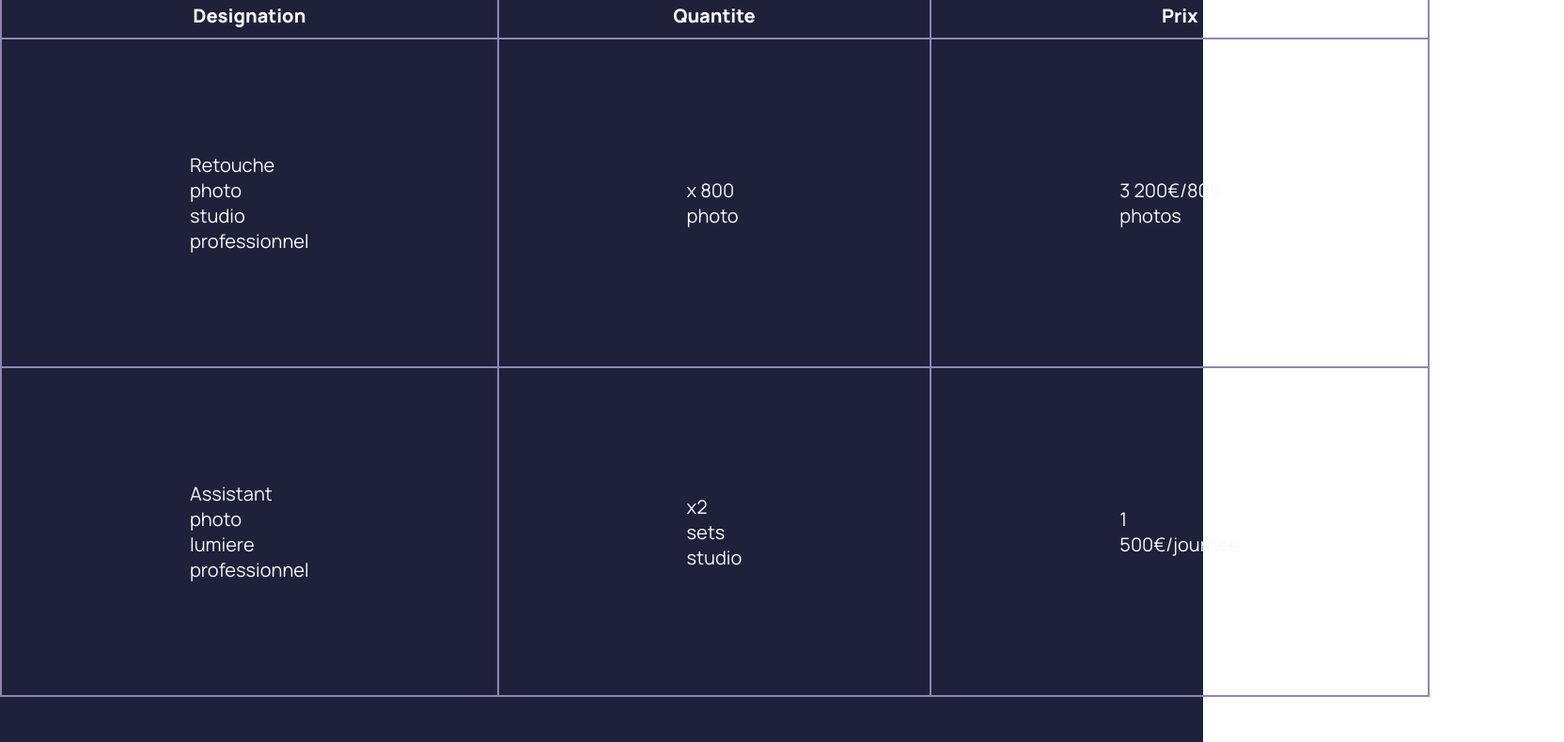
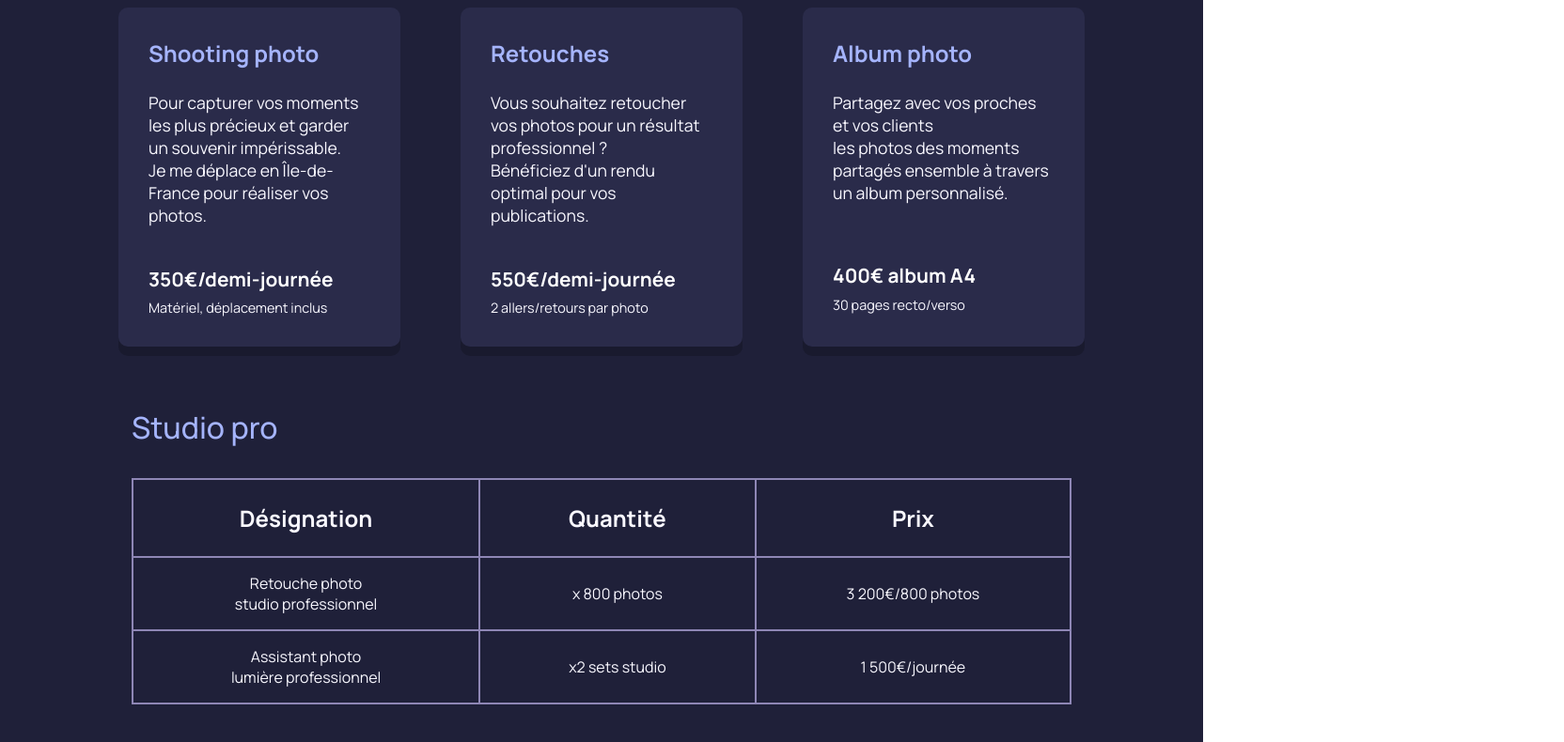
Before and after one commit to AxelPj/Web, a plain HTML site: page robbie_lens/tarifs.html in a window 1280 px wide. Shown: the part 254-1044 px from the top of the page at 94% size, 1664 px wide, since content can reach past the window. Drawn offline with Linux system fonts and the light colour scheme.

Commit message:
site terminer

```diff
--- a/robbie_lens/style/style.css
+++ b/robbie_lens/style/style.css
@@ -13,59 +13,76 @@
 header {
     top: 0;
     left: 0;
-    background-color: white;
     width: 100%;
     display: flex;
     flex-direction: column;
     justify-content: center;
     height: 70px;
+    padding: 10px 5px 0px 20px;
 }
 
-main {
+.reseau
+{
+    display: flex;
+    padding: 10px 20px 0px 0px;
+    width: 100%;
+    justify-content: end;
+    gap: 1em;
+}
+main
+{
     min-width: 100%;
     max-width: 100%;
     width: 100%;
     background-color: #1F2039;
     margin: 0;
     padding: 0;
-/*     padding-top: 5em; */
 }
 
-footer {
+footer
+{
     display: flex;
     flex-direction: row;
+    padding: 10px 0px 10px 20px;
     bottom: 0;
     left: 0;
-    background-color: white;
     width: 100%;
     height: 30%;
-    justify-content: space-between;
 }
 
-footer a {
+footer a
+{
     padding-left: 10px;
 }
 
 /* ------------------------- */
 /* TYPOGRAPHIE               */
 /* ------------------------- */
-body {
+body
+{
     font-family: 'Manrope', sans-serif;
     color: #F9F8FF;
+    margin: 0;
+	min-height: 100vh;
+	display: grid;
+	grid-template-rows: auto 1fr auto;
 }
 
-h1, h2 {
+h1, h2
+{
     font-family: 'Montserrat', sans-serif;
 }
 
-h1 {
+h1
+{
     font-size: 3.5em;
     color: #A5B4FC;
     font-weight: normal;
     height: 3em;
 }
 
-h2, p, .liste-service {
+h2, p, .liste-service
+{
     background-color: #1F2039;
     color: #F9F8FF;
 }
@@ -82,13 +99,14 @@ em {
 /* ------------------------- */
 /* NAVIGATION                */
 /* ------------------------- */
-nav {
+nav
+{
     display: flex;
-    background-color: white;
     padding-left: 10px;
 }
 
-nav ul {
+nav ul
+{
     list-style: none;
     display: flex;
     flex-direction: row;
@@ -98,29 +116,34 @@ nav ul {
     font-size: 1.3em;
     font-family: 'Manrope', sans-serif;
     padding-right: 20px;
-    column-gap: 2%;
+    column-gap: 10%;
 }
 
-nav a {
+nav a
+{
     color: black;
     text-decoration: none;
     font-size: 1em;
     font-family: 'Manrope', sans-serif;
+
 }
 
-nav a:hover {
+nav a:hover
+{
     text-decoration: underline;
 }
 
 nav img:hover,
-footer a:hover {
+footer a:hover
+{
     opacity: 0.5;
 }
 
 /* ------------------------- */
 /* LIENS ET BOUTONS          */
 /* ------------------------- */
-.lien-degrade a {
+.lien-degrade a
+{
     font-family: 'Manrope', sans-serif;
     color: white;
     background: #8e86b5;
@@ -131,7 +154,8 @@ footer a:hover {
     display: inline-block;
 }
 
-.lien-degrade a:hover {
+.lien-degrade a:hover
+{
     background: linear-gradient(90deg, #696484, #8788BA);
 }
 
@@ -139,19 +163,23 @@ footer a:hover {
 /* SECTIONS COMMUNES         */
 /* ------------------------- */
 
-.contenu_a_propos, .p_photo {
+.contenu_a_propos, .p_photo
+{
     padding: 8em;
 }
 
-.contenu_a_propos h2 {
+.contenu_a_propos h2
+{
     margin-top: 50px;
 }
 
-.contenu_a_propos ul {
+.contenu_a_propos ul
+{
     margin-top: 20px;
 }
 
-.liste-service {
+.liste-service
+{
     list-style-position: inside;
 }
 
--- a/robbie_lens/style/tarif.css
+++ b/robbie_lens/style/tarif.css
@@ -5,31 +5,101 @@ main
     display: flex;
     flex-direction: column;
     align-items: center;
-    padding: 5em 0;
+    box-sizing: border-box;
+    width: 100%;
+    padding-bottom: 5em;
 }
+h2
+{
+    font-size: 4em;
+    font-weight: 400;
+    color: #A5B4FC;
+    margin-bottom: 2em;
+    width: 100%;
+    margin-top: 1em;
+    position: absolute;
+    top: 1.5em;
+    left: 30%;
+}
+.tarification-blocs
+{
+    display: flex;
+    gap: 4em;
+    justify-content: center;
+    width: 100%;
+    flex-wrap: wrap;
+    margin-bottom: 4em;
+    padding-top: 12em;
+}
+.tarification-blocs p
+{
+    background-color: #2A2B4A;
+}
+.tarification-blocs > div
+{
+    background-color: #2A2B4A;
+    padding: 2em;
+    border-radius: 10px;
+    box-shadow:  0 10px rgba(0,0,0,0.2);
+    max-width: 300px;
+    flex: 1 1 250px;
+}
+h3
+{
+    color: #A5B4FC;
+    padding-bottom: 1em;
+    font-size: 1.5em;
+}
+h4
+{
+    color: white;
+    padding-top: 2em;
+    font-size: 1.3em;
+    display: flex;
+}
+.tarif-album h4
+{
+    padding-top: 3em;
+}
+.petit-text
+{
+    padding-top: 0.5em;
+    font-size: 0.9em;
+}
+
+.tarification-table
+{
+    width: 100%;
+    max-width: 1000px;
+}
+
 table
 {
+    width: 100%;
     border-collapse: collapse;
-    margin: auto;
+    color: #F9F8FF;
 }
 td
 {
-    border: 2.5px solid #8e86b5;
-    padding: 6em 10em 6em 10em;
-    text-align: start;
-    font-size: 1.25em;
+    border: 2px solid #8e86b5;
+    padding: 1em;
+    font-size: 1.5em;
+    text-align: center;
 }
-thead  td
+
+thead td
 {
-    padding: 10px;
-    text-align: center;
-    font-weight: 1000;
+    font-weight: bold;
+}
+tbody td
+{
+    font-size: 1em;
 }
 caption
 {
-    font-size: 2.5em;
+    font-size: 2em;
     margin-bottom: 1em;
-    text-align: start;
     color: #A5B4FC;
     font-weight: 500;
+    text-align: left;
 }
--- a/robbie_lens/tarifs.html
+++ b/robbie_lens/tarifs.html
@@ -29,29 +29,70 @@
 			</nav>
         </header>
 <main>
+
+    <!-- Les 3 boîtes côte à côte -->
+    <section class="tarification-blocs">
+        <h2>Tarifs</h2>
+        <div class="tarif-shooting">
+            <h3>Shooting photo</h3>
+            <p>
+                Pour capturer vos moments les plus précieux et garder un souvenir impérissable.<br>
+                Je me déplace en Île-de-France pour réaliser vos photos.
+            </p>
+            <h4>350€/demi-journée</h4>
+            <p class="petit-text">Matériel, déplacement inclus</p>
+        </div>
+
+        <div class="tarif-retouche">
+            <h3>Retouches</h3>
+            <p>
+                Vous souhaitez retoucher vos photos pour un résultat professionnel ?<br>
+                Bénéficiez d'un rendu optimal pour vos publications.
+            </p>
+            <h4>550€/demi-journée</h4>
+            <p class="petit-text">2 allers/retours par photo</p>
+        </div>
+
+        <div class="tarif-album">
+            <h3>Album photo</h3>
+            <p>
+                Partagez avec vos proches et vos clients<br>
+                les photos des moments partagés ensemble à travers un album personnalisé.
+            </p>
+            <h4>400€ album A4</h4>
+            <p class="petit-text">30 pages recto/verso</p>
+        </div>
+    </section>
+
+    <!-- Tableau en dessous -->
+    <section class="tarification-table">
         <table>
             <caption>Studio pro</caption>
             <thead>
                 <tr>
-                        <td>Designation</td>
-                        <td>Quantite</td>
+                    <td>Désignation</td>
+                    <td>Quantité</td>
                     <td>Prix</td>
                 </tr>
             </thead>
             <tbody>
                 <tr>
                     <td>Retouche photo <br>studio professionnel</td>
-                            <td>x 800 photo</td>
+                    <td>x 800 photos</td>
                     <td>3 200€/800 photos</td>
                 </tr>
                 <tr>
-                            <td>Assistant photo <br>lumiere professionnel</td>
+                    <td>Assistant photo <br>lumière professionnel</td>
                     <td>x2 sets studio</td>
-                            <td>1 500€/journee</td>
+                    <td>1 500€/journée</td>
                 </tr>
             </tbody>
         </table>
+    </section>
 </main>
+
+
+
         <footer>
              <a href="a-propos.html">
                 <img src="./Asset/img/logo.png" alt="logo robbie-lens" title="logo robbie-lens">
```
Also changed, not shown: robbie_lens/style/a-propos.css (+22 -11 lines). Lines whose indentation alone changed are shown as unchanged.
